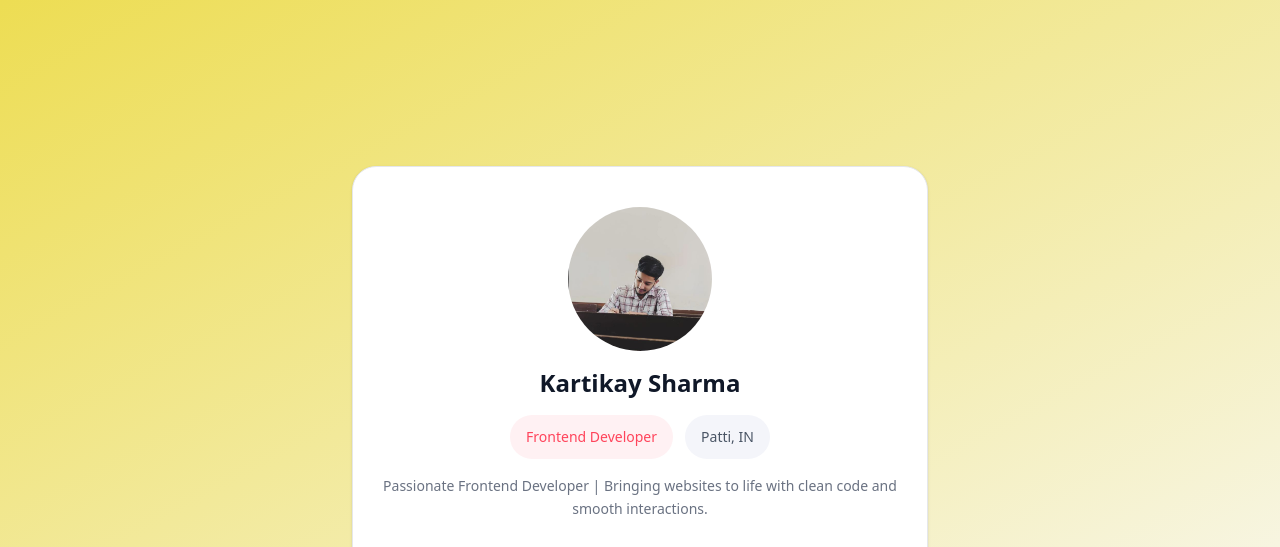
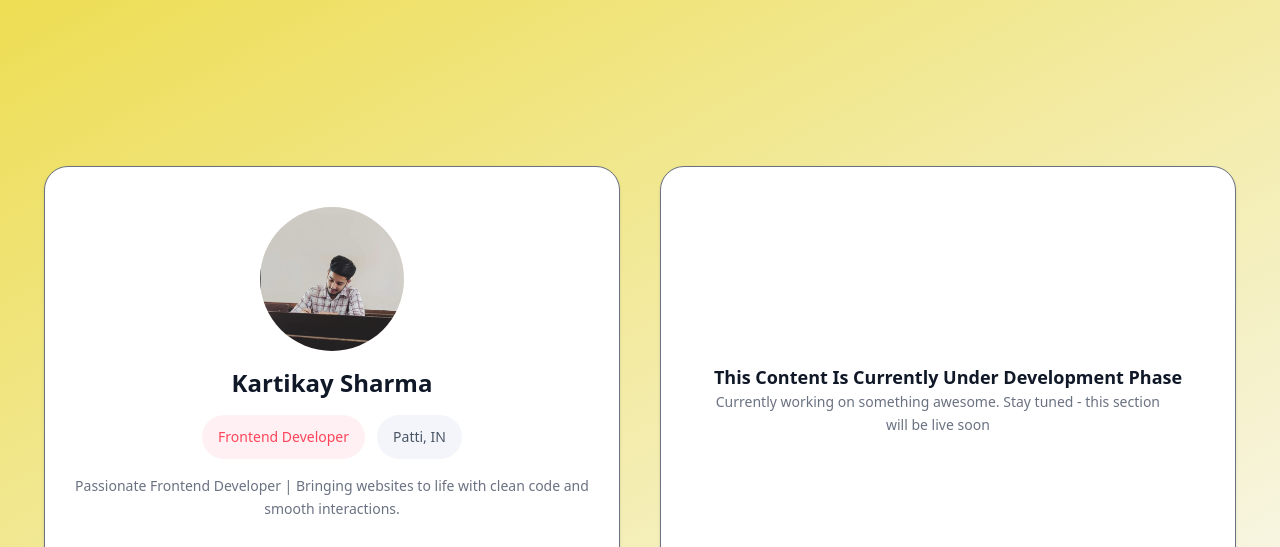
Before and after one commit to Kartikaysharma2004/Link-List, a website: page index.html in a window 1280 px wide. Shown: the top 547 px of the page. Drawn offline with nearby package versions, Linux system fonts and the light colour scheme.

Commit message:
UI Update

```diff
--- a/index.html
+++ b/index.html
@@ -10,12 +10,16 @@
     <script src="https://kit.fontawesome.com/cfcf372f7f.js" crossorigin="anonymous"></script>
 </head>
 
-<body class="min-h-screen flex items-center justify-center overflow-hidden" style="background: #F9FAFE; background: linear-gradient(332deg, rgba(249, 250, 254, 1) 0%, rgba(237, 221, 83, 1) 100%);">
+<body class="min-h-screen flex items-center justify-center"
+    style="background: #F9FAFE; background: linear-gradient(332deg, rgba(249, 250, 254, 1) 0%, rgba(237, 221, 83, 1) 100%);">
 
-    <div class="bg-white w-full max-w-xl py-10 max-sm:mx-2 rounded-3xl border border-gray-200 flex flex-col items-center text-center gap-4 shadow-sm">
+    <div class="grid lg:grid-cols-2 gap-10 max-sm:my-0 mx-2">
+        <div
+            class="bg-white max-w-xl py-10 rounded-3xl border border-gray-500 flex flex-col items-center text-center gap-4 shadow-sm">
 
             <!-- Avatar -->
-        <img src="myimage.JPG" alt="Avatar" loading="lazy" class="w-36 h-36 rounded-full object-cover bg-[#FFF4E8]" />
+            <img src="myimage.JPG" alt="Avatar" loading="lazy"
+                class="w-36 h-36 rounded-full object-cover bg-[#FFF4E8]" />
 
             <!-- Name -->
             <h1 class="sm:text-2xl text-xl font-semibold text-gray-900">
@@ -46,7 +50,8 @@
                     <i class="fa-brands fa-github"></i>
                 </a>
 
-            <a href="https://www.linkedin.com/in/kartikay-sharma2004/" target="_blank" title="LinkedIn" class="shadow-lg w-10 h-10 flex items-center justify-center rounded-full bg-[#0A66C2] text-white hover:opacity-90 transition">
+                <a href="https://www.linkedin.com/in/kartikay-sharma2004/" target="_blank" title="LinkedIn"
+                    class="shadow-lg w-10 h-10 flex items-center justify-center rounded-full bg-[#0A66C2] text-white hover:opacity-90 transition">
                     <i class="fa-brands fa-linkedin-in"></i>
                 </a>
 
@@ -69,7 +74,16 @@
 
         </div>
 
-</body>
+
+        <div class="bg-white py-10 max-md:hidden rounded-3xl border border-gray-500 flex flex-col items-center text-center shadow-sm">
+            <div class="my-auto">
+                <h1 class="font-semibold capitalize text-lg text-gray-900">This Content is currently under development phase
+            </h1>
+            <p class="text-gray-500 text-sm leading-relaxed max-w-md">Currently working on something awesome. Stay tuned - this section will be live soon
+            </p>
+            </div>
+        </div>
+    </div>
 
 </body>
 
```
Lines whose indentation alone changed are shown as unchanged.
